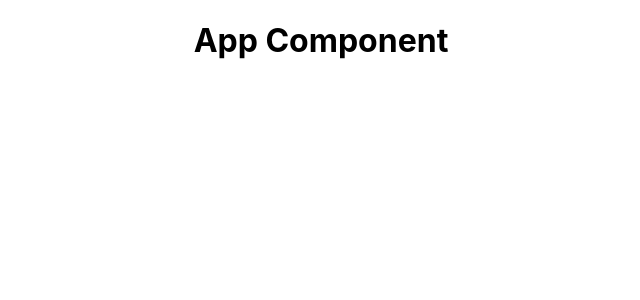
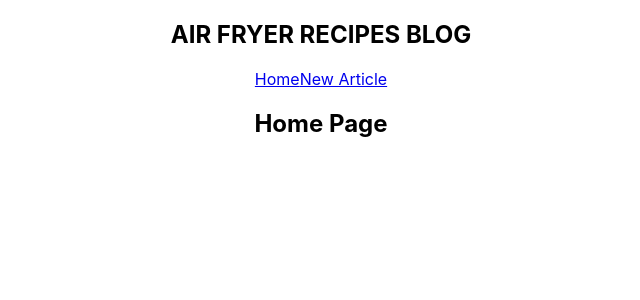
Before and after one commit to ken025/starter-blog-project, a React (Create React App) app: page / in a window 1280 px wide. Shown: the top 300 px of the page, without its empty margins (319-959 px from the left). Built offline with nearby package versions, Linux system fonts and the light colour scheme.

Commit message:
Added navbar and home

```diff
--- a/src/App.js
+++ b/src/App.js
@@ -1,11 +1,15 @@
 import logo from './logo.svg';
 import './App.css';
+
+import Home from './Home'
+import Navbar from './Navbar'
 
 function App() {
   return (
     <div className="App">
+      <Navbar/>
       <div className="content"></div>
-      <h1>App Component</h1>
+      <Home/>
     </div>
   );
 }
--- /dev/null
+++ b/src/Home.js
@@ -0,0 +1,9 @@
+const Home = () => {
+    return (
+        <div className="home">
+            <h2>Home Page</h2>
+        </div>
+     );
+}
+
+export default Home;
--- /dev/null
+++ b/src/Navbar.js
@@ -0,0 +1,11 @@
+const Navbar = () => {
+    return (
+        <nav className="navbar">
+        <h1>AIR FRYER RECIPES BLOG</h1>
+        <a href='/'>Home</a>
+        <a href='/create'>New Article</a>
+        </nav>
+     );
+}
+
+export default Navbar;
```
Also changed, not shown: 1 other file (tests, documents, lock files or other folders).
